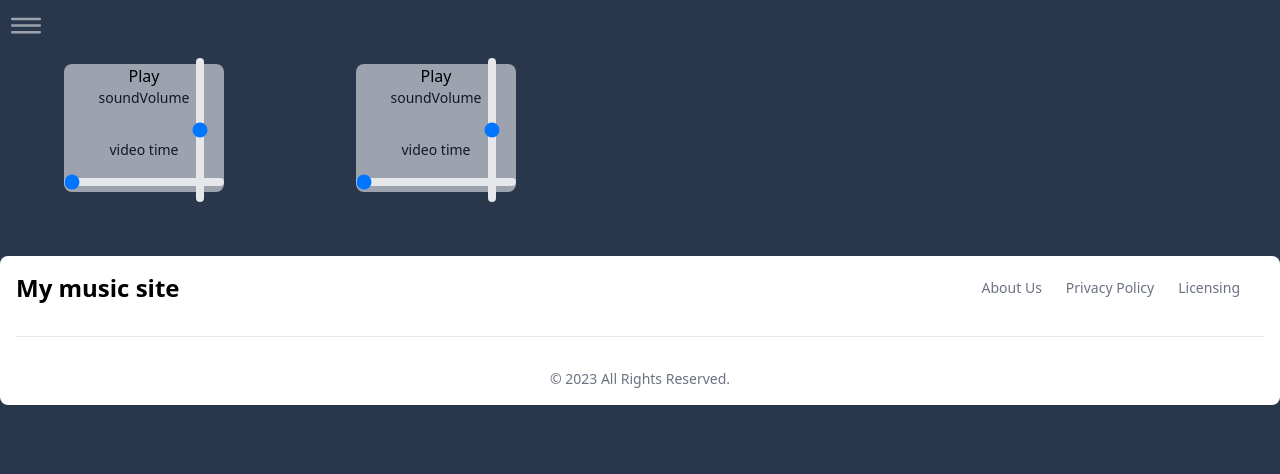
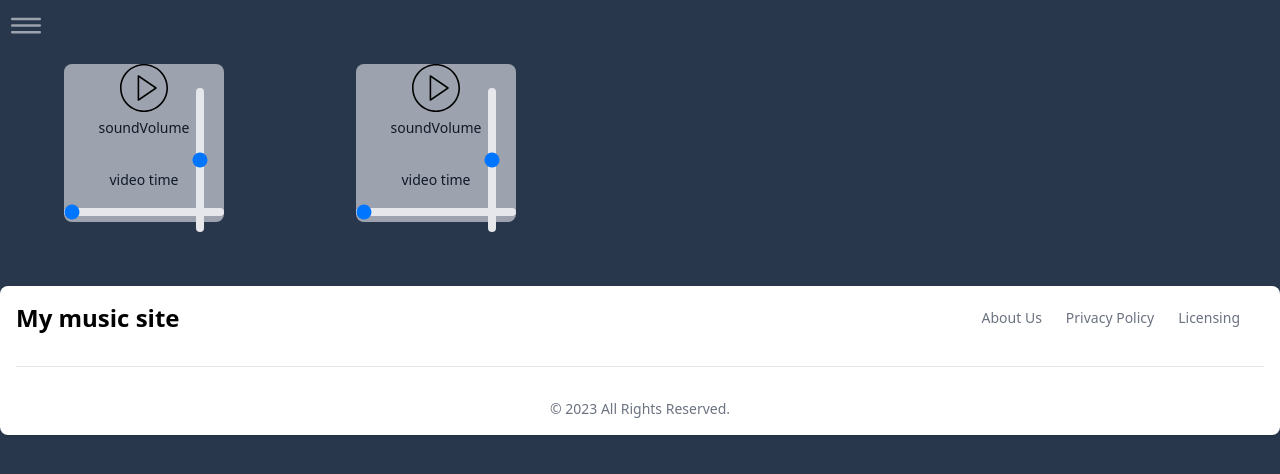
Before and after one commit to Gogo200202/MusicPlayerApp, a React (Vite) app: page / in a window 1280 px wide. Shown: the top 474 px of the page. Built offline with nearby package versions, Linux system fonts and the light colour scheme.

Commit message:
make button with svg

```diff
--- a/src/Pages/Home.jsx
+++ b/src/Pages/Home.jsx
@@ -19,8 +19,7 @@ function Home() {
 
   return (
     <div className="grid grid-cols-4 gap-4 m-16">
-
-    {component}
+        {component}
     </div>
   );
 }
--- a/src/Pages/components/MusicPlayer.jsx
+++ b/src/Pages/components/MusicPlayer.jsx
@@ -7,7 +7,16 @@ function MusicPlayer({ prop }) {
     prop.audio.play();
     setButton(
       <button className="mx-2" onClick={stop}>
-        Stop
+        <svg
+          xmlns="http://www.w3.org/2000/svg"
+          width="48"
+          height="48"
+          viewBox="0 0 122.88 122.88"
+        >
+          <g>
+            <path d="M61.44,0c16.97,0,32.33,6.88,43.44,18c11.12,11.12,18,26.48,18,43.44c0,16.97-6.88,32.33-18,43.44 c-11.12,11.12-26.48,18-43.44,18c-16.97,0-32.33-6.88-43.44-18C6.88,93.77,0,78.41,0,61.44C0,44.47,6.88,29.11,18,18 C29.11,6.88,44.47,0,61.44,0L61.44,0z M42.3,39.47h13.59v43.95l-13.59,0V39.47L42.3,39.47L42.3,39.47z M66.99,39.47h13.59v43.95 l-13.59,0V39.47L66.99,39.47L66.99,39.47z M97.42,25.46c-9.21-9.21-21.93-14.9-35.98-14.9c-14.05,0-26.78,5.7-35.98,14.9 c-9.21,9.21-14.9,21.93-14.9,35.98s5.7,26.78,14.9,35.98c9.21,9.21,21.93,14.9,35.98,14.9c14.05,0,26.78-5.7,35.98-14.9 c9.21-9.21,14.9-21.93,14.9-35.98S106.63,34.66,97.42,25.46L97.42,25.46z" />
+          </g>
+        </svg>
       </button>
     );
   };
@@ -15,9 +24,22 @@ function MusicPlayer({ prop }) {
   const stop = () => {
     prop.audio.pause();
     setButton(
-      <button className="mx-2" onClick={start}>
-        Play
+      <>
+      <button className="" onClick={start}>
+        <svg
+          xmlns="http://www.w3.org/2000/svg"
+          fill="#000000"
+          viewBox="0 0 60 60"
+          width="48"
+          height="48"
+        >
+          <g>
+            <path d="M45.563,29.174l-22-15c-0.307-0.208-0.703-0.231-1.031-0.058C22.205,14.289,22,14.629,22,15v30   c0,0.371,0.205,0.711,0.533,0.884C22.679,45.962,22.84,46,23,46c0.197,0,0.394-0.059,0.563-0.174l22-15   C45.836,30.64,46,30.331,46,30S45.836,29.36,45.563,29.174z M24,43.107V16.893L43.225,30L24,43.107z" />
+            <path d="M30,0C13.458,0,0,13.458,0,30s13.458,30,30,30s30-13.458,30-30S46.542,0,30,0z M30,58C14.561,58,2,45.439,2,30   S14.561,2,30,2s28,12.561,28,28S45.439,58,30,58z" />
+          </g>
+        </svg>
       </button>
+    </>
     );
   };
 
@@ -41,10 +63,24 @@ function MusicPlayer({ prop }) {
   useEffect(() => {
     prop.audio.addEventListener("timeupdate", ChangeTimeOnRage);
   }, []);
+
   let [button, setButton] = useState(
-    <button className="mx-2" onClick={start}>
-      Play
-    </button>
+    <>
+      <button className="" onClick={start}>
+        <svg
+          xmlns="http://www.w3.org/2000/svg"
+          fill="#000000"
+          viewBox="0 0 60 60"
+          width="48"
+          height="48"
+        >
+          <g>
+            <path d="M45.563,29.174l-22-15c-0.307-0.208-0.703-0.231-1.031-0.058C22.205,14.289,22,14.629,22,15v30   c0,0.371,0.205,0.711,0.533,0.884C22.679,45.962,22.84,46,23,46c0.197,0,0.394-0.059,0.563-0.174l22-15   C45.836,30.64,46,30.331,46,30S45.836,29.36,45.563,29.174z M24,43.107V16.893L43.225,30L24,43.107z" />
+            <path d="M30,0C13.458,0,0,13.458,0,30s13.458,30,30,30s30-13.458,30-30S46.542,0,30,0z M30,58C14.561,58,2,45.439,2,30   S14.561,2,30,2s28,12.561,28,28S45.439,58,30,58z" />
+          </g>
+        </svg>
+      </button>
+    </>
   );
 
   return (
```
